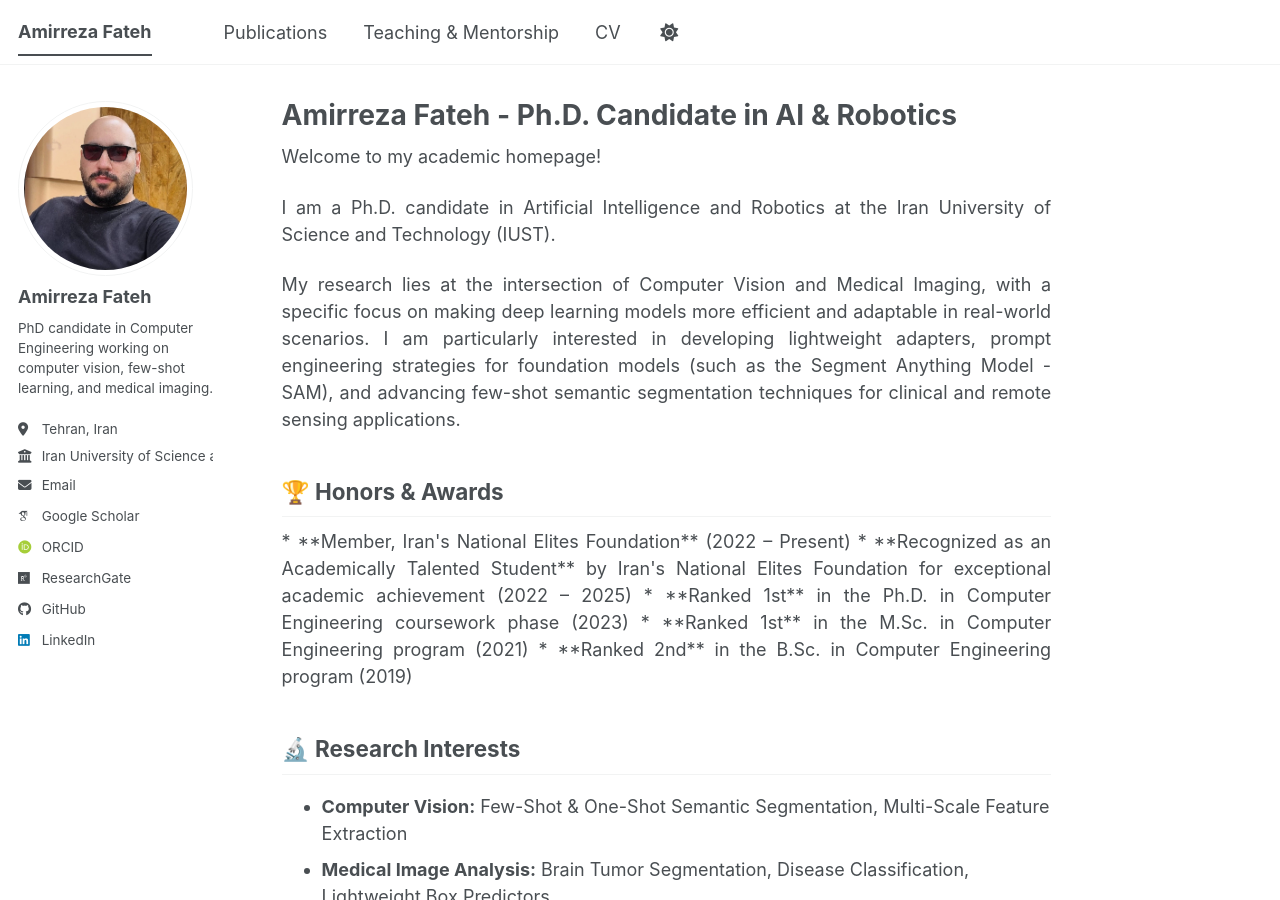
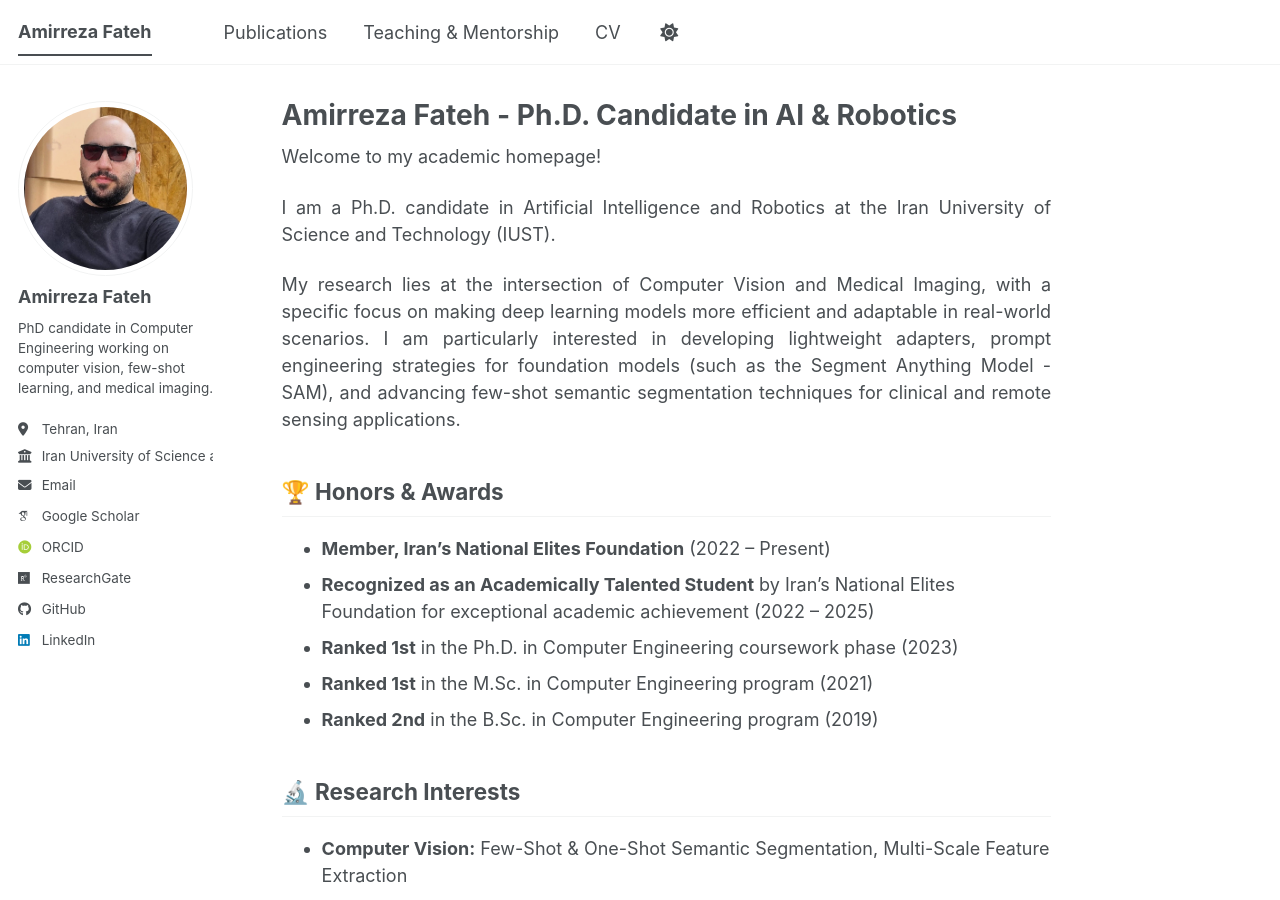
Before and after one commit to amirrezafateh/amirrezafateh.github.io, a Jekyll site: the page built from _pages/about.md, in a window 1280 px wide and 900 px high. Built offline with Jekyll 4.4.1, drawn with Linux system fonts in a browser that asks for light colours; some web fonts are replaced; a script bundle is joined from its source files by our own code; library files that are not in the unit come from our copies.

Commit message:
Update about.md

```diff
--- a/_pages/about.md
+++ b/_pages/about.md
@@ -21,13 +21,11 @@ My research lies at the intersection of Computer Vision and Medical Imaging, wit
 
 
 ## 🏆 Honors & Awards
-<p style="text-align: justify;">
 * **Member, Iran's National Elites Foundation** (2022 – Present)
 * **Recognized as an Academically Talented Student** by Iran's National Elites Foundation for exceptional academic achievement (2022 – 2025)
 * **Ranked 1st** in the Ph.D. in Computer Engineering coursework phase (2023)
 * **Ranked 1st** in the M.Sc. in Computer Engineering program (2021)
 * **Ranked 2nd** in the B.Sc. in Computer Engineering program (2019)
-</p>
 
 ## 🔬 Research Interests
 * **Computer Vision:** Few-Shot & One-Shot Semantic Segmentation, Multi-Scale Feature Extraction
```
